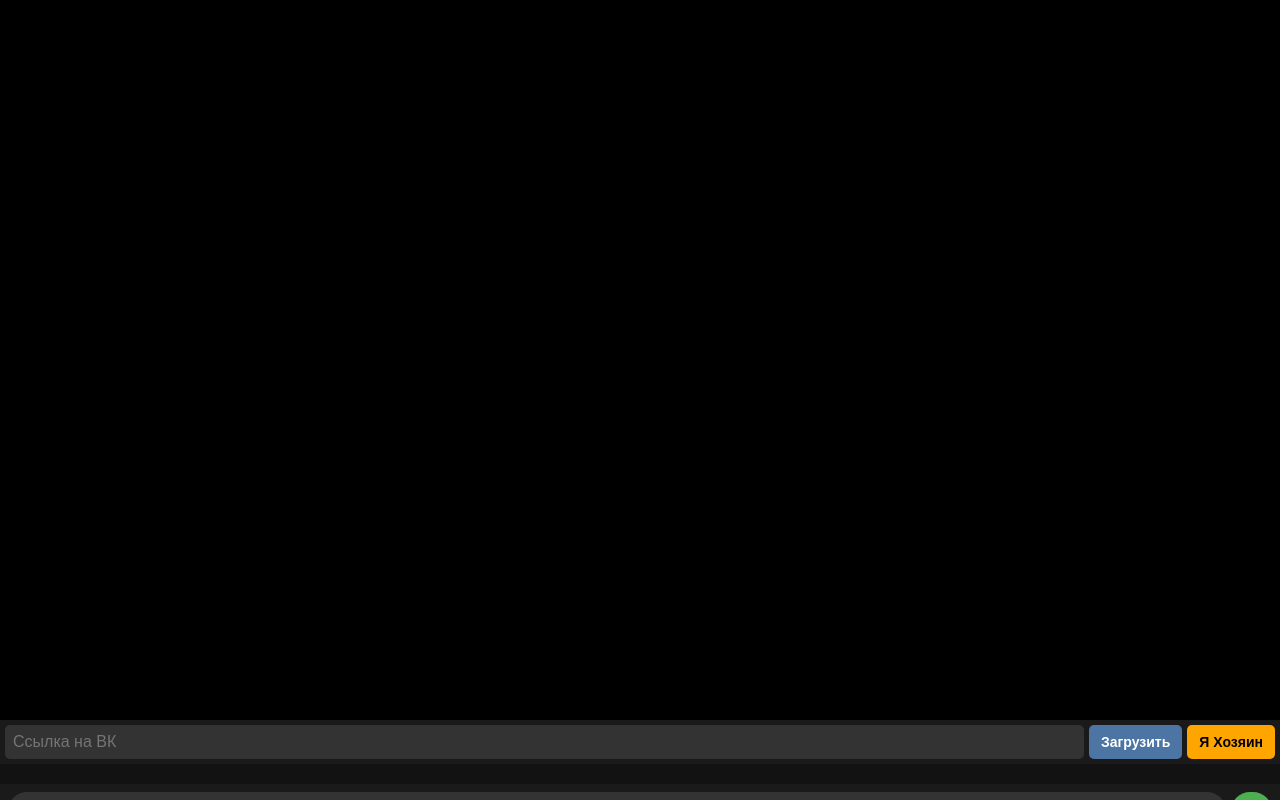
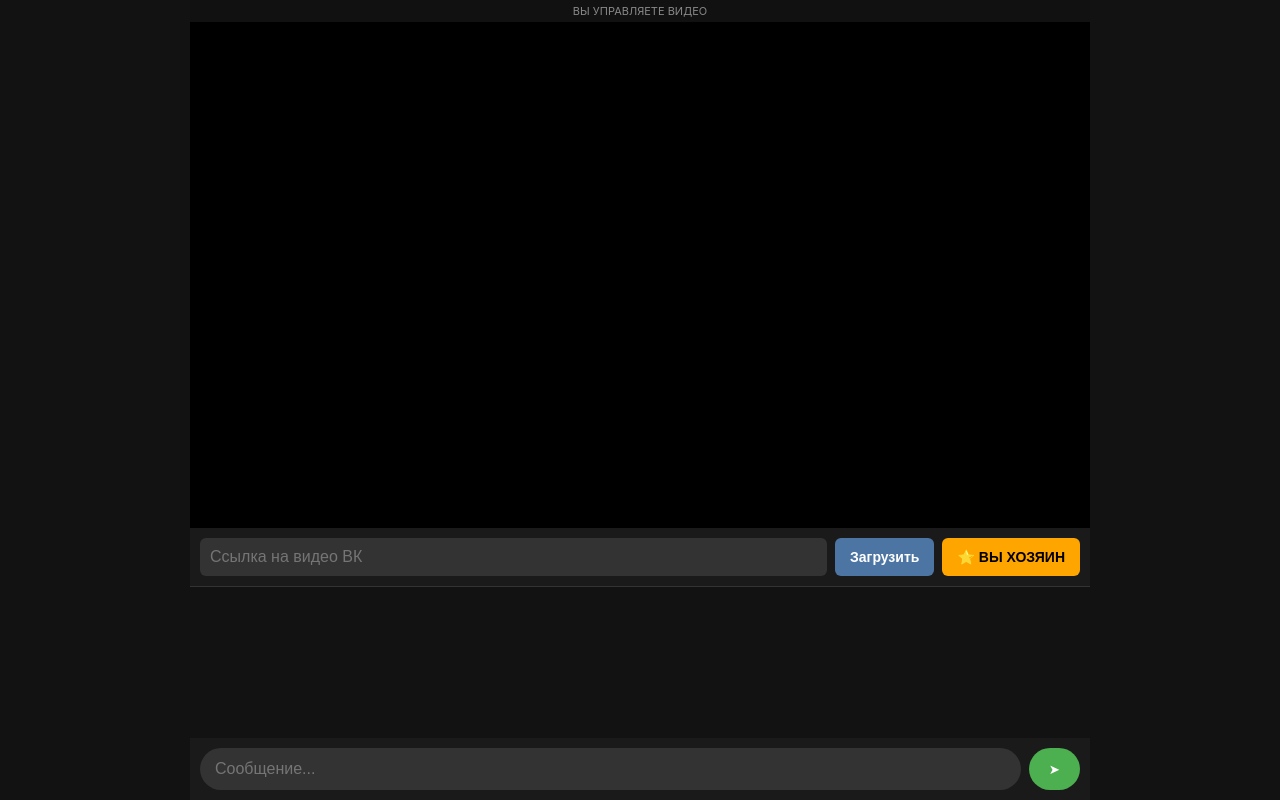
Before and after one commit to aywory/NRave, a website: page index.html in a window 1280 px wide. Both pictures are taken after a click on the button "Я Хозяин". Drawn offline with nearby package versions, Linux system fonts and the light colour scheme; no server answers.

Commit message:
Update index.html

```diff
--- a/index.html
+++ b/index.html
@@ -3,23 +3,25 @@
 
 <head>
     <meta charset="UTF-8">
-    <meta name="viewport" content="width=device-width, initial-scale=1.0, maximum-scale=1.0, user-scalable=0">
+    <meta name="viewport"
+        content="width=device-width, initial-scale=1.0, maximum-scale=1.0, user-scalable=0, viewport-fit=cover">
     <title>VK Together</title>
     <script src="https://cdn.socket.io/4.7.2/socket.io.min.js"></script>
     <script src="https://vk.com/js/api/videoplayer.js"></script>
     <style>
-        /* ГЛАВНЫЙ ФИКС ДЛЯ IOS: фиксируем body, чтобы он не прыгал */
+        /* Базовые настройки для всего экрана */
         html,
         body {
             margin: 0;
             padding: 0;
             width: 100%;
             height: 100%;
-            background: #000;
+            background: #121212;
             color: white;
-            font-family: sans-serif;
+            font-family: -apple-system, sans-serif;
+            overflow: hidden;
             position: fixed;
-            overflow: hidden;
+            /* Фикс для iOS */
         }
 
         .app-container {
@@ -27,43 +29,56 @@
             flex-direction: column;
             height: 100%;
             width: 100%;
+            max-width: 900px;
+            margin: 0 auto;
+            background: #1a1a1a;
         }
 
-        /* 1. ВИДЕО: Приклеиваем к верху */
-        .video-fixed-top {
+        /* БЛОК ВИДЕО */
+        .video-section {
             width: 100%;
+            flex-shrink: 0;
             background: #000;
-            flex-shrink: 0;
             z-index: 100;
         }
 
-        .video-ratio {
+        .video-wrapper {
             width: 100%;
             aspect-ratio: 16/9;
             position: relative;
+            background: #000;
         }
 
+        #vk_player_iframe {
+            width: 100%;
+            height: 100%;
+            border: none;
+            display: block;
+        }
+
+        /* ОВЕРЛЕЙ ДЛЯ МОБИЛ */
         #mobile-overlay {
             position: absolute;
             top: 0;
             left: 0;
             width: 100%;
             height: 100%;
-            background: rgba(0, 0, 0, 0.8);
+            background: rgba(0, 0, 0, 0.85);
             display: none;
             justify-content: center;
             align-items: center;
             z-index: 101;
             text-align: center;
-            font-size: 14px;
+            cursor: pointer;
         }
 
-        /* 2. УПРАВЛЕНИЕ: Компактно под видео */
+        /* ПАНЕЛЬ УПРАВЛЕНИЯ */
         .controls {
             display: flex;
-            gap: 5px;
-            padding: 5px;
+            gap: 8px;
+            padding: 10px;
             background: #1a1a1a;
+            border-bottom: 1px solid #333;
             flex-shrink: 0;
         }
 
@@ -72,55 +87,55 @@
             background: #333;
             color: white;
             border: none;
-            padding: 8px;
-            border-radius: 5px;
+            padding: 10px;
+            border-radius: 6px;
             font-size: 16px;
-            /* 16px предотвращает зум */
         }
 
         .controls button {
-            padding: 8px 12px;
+            padding: 10px 15px;
             border: none;
-            border-radius: 5px;
+            border-radius: 6px;
+            font-weight: bold;
+            cursor: pointer;
             font-size: 14px;
-            font-weight: bold;
         }
 
-        /* 3. ЧАТ: Занимает всё оставшееся место */
+        /* ЧАТ */
         #chat {
             flex-grow: 1;
             overflow-y: auto;
             background: #121212;
-            padding: 10px;
+            padding: 15px;
             display: flex;
             flex-direction: column;
-            gap: 5px;
+            gap: 8px;
             -webkit-overflow-scrolling: touch;
-            /* Плавный скролл для iOS */
         }
 
         .msg {
-            background: #222;
-            padding: 6px 10px;
-            border-radius: 10px;
-            font-size: 14px;
+            background: #2c2c2c;
+            padding: 8px 12px;
+            border-radius: 12px;
+            font-size: 15px;
             align-self: flex-start;
-            max-width: 90%;
+            max-width: 85%;
+            line-height: 1.4;
         }
 
         .msg b {
             color: #71aaeb;
-            margin-right: 5px;
+            margin-right: 6px;
         }
 
-        /* 4. ВВОД СООБЩЕНИЯ: Всегда внизу */
+        /* ВВОД СООБЩЕНИЯ */
         .chat-footer {
             display: flex;
-            gap: 5px;
-            padding: 8px;
+            gap: 8px;
+            padding: 10px;
             background: #1a1a1a;
             flex-shrink: 0;
-            padding-bottom: calc(8px + env(safe-area-inset-bottom));
+            padding-bottom: calc(10px + env(safe-area-inset-bottom));
         }
 
         #msgInput {
@@ -128,8 +143,8 @@
             background: #333;
             color: white;
             border: none;
-            padding: 10px;
-            border-radius: 20px;
+            padding: 12px 15px;
+            border-radius: 25px;
             font-size: 16px;
         }
 
@@ -137,19 +152,27 @@
             background: #4caf50;
             color: white;
             border: none;
-            padding: 0 15px;
-            border-radius: 20px;
+            padding: 0 20px;
+            border-radius: 25px;
         }
 
-        /* Фикс для маленьких экранов при открытой клавиатуре */
-        @media (max-height: 400px) {
-            .video-ratio {
-                width: 50%;
-                margin: 0 auto;
+        #status-bar {
+            font-size: 11px;
+            text-align: center;
+            padding: 4px;
+            color: #888;
+            background: #111;
+        }
+
+        /* Если экран очень низкий (клавиатура) */
+        @media (max-height: 450px) {
+            .controls {
+                display: none;
             }
 
-            .controls {
-                display: none;
+            .msg {
+                font-size: 13px;
+                padding: 5px 10px;
             }
         }
     </style>
@@ -158,25 +181,26 @@
 <body>
 
     <div class="app-container">
-        <!-- Блок видео (неподвижный) -->
-        <div class="video-fixed-top">
-            <div class="video-ratio">
+        <div id="status-bar">Подключение...</div>
+
+        <div class="video-section">
+            <div class="video-wrapper">
                 <div id="mobile-overlay" onclick="activateMobilePlayer()">
-                    <div>🍿 Видео готово!<br>Нажми сюда для синхронизации</div>
+                    <div>🍿 Видео готово!<br><small>Нажми сюда, чтобы смотреть с другом</small></div>
                 </div>
-                <div id="vk_player" style="width:100%; height:100%;"></div>
+                <div id="player-container" style="width:100%; height:100%;">
+                    <!-- Сюда вставим iframe -->
+                </div>
             </div>
             <div class="controls">
-                <input type="text" id="vkLink" placeholder="Ссылка на ВК">
+                <input type="text" id="vkLink" placeholder="Ссылка на видео ВК">
                 <button onclick="loadVideo()" style="background:#4c75a3; color:white;">Загрузить</button>
-                <button onclick="setMeAsHost()" style="background:orange;">Я Хозяин</button>
+                <button id="hostBtn" onclick="setMeAsHost()" style="background:#444; color:white;">Я Хозяин</button>
             </div>
         </div>
 
-        <!-- Чат (скроллится) -->
         <div id="chat"></div>
 
-        <!-- Ввод сообщения (прибит к низу) -->
         <div class="chat-footer">
             <input type="text" id="msgInput" placeholder="Сообщение...">
             <button class="btn-send" onclick="sendMessage()">➤</button>
@@ -186,19 +210,23 @@
     <script>
         const roomId = 'nrave_private_room_777';
         const socket = io('https://nrave.onrender.com');
-
         let player = null;
         let isHost = false;
         let currentVideoId = "";
         let hostActualState = 'pause';
 
         socket.on('connect', () => {
+            document.getElementById('status-bar').innerText = "✅ В комнате: " + roomId;
             socket.emit('joinRoom', roomId);
         });
 
         function setMeAsHost() {
             isHost = true;
-            alert("Вы теперь управляете комнатой");
+            const btn = document.getElementById('hostBtn');
+            btn.style.background = "orange";
+            btn.style.color = "black";
+            btn.innerText = "⭐ ВЫ ХОЗЯИН";
+            document.getElementById('status-bar').innerText = "ВЫ УПРАВЛЯЕТЕ ВИДЕО";
         }
 
         function loadVideo() {
@@ -214,12 +242,16 @@
 
         function initPlayer(videoId, startTime = 0) {
             currentVideoId = videoId;
-            const container = document.getElementById('vk_player');
-            container.innerHTML = '';
+            const container = document.getElementById('player-container');
             const parts = videoId.split('_');
+
+            // Создаем iframe
             const iframe = document.createElement('iframe');
+            iframe.id = "vk_player_iframe";
             iframe.src = `https://vk.com/video_ext.php?oid=${parts[0]}&id=${parts[1]}&js_api=1&autoplay=1`;
             iframe.allow = "autoplay; encrypted-media; fullscreen";
+
+            container.innerHTML = '';
             container.appendChild(iframe);
 
             if (!isHost) { document.getElementById('mobile-overlay').style.display = 'flex'; }
@@ -232,8 +264,8 @@
                         player.on('resumed', () => { if (isHost) { hostActualState = 'play'; sendEvent('play'); } });
                         player.on('paused', () => { if (isHost) { hostActualState = 'pause'; sendEvent('pause'); } });
                     });
-                } catch (e) { console.error(e); }
-            }, 500);
+                } catch (e) { console.error("Ошибка SDK:", e); }
+            }, 600);
         }
 
         function activateMobilePlayer() {
@@ -258,7 +290,10 @@
 
         socket.on('playerEvent', (data) => {
             if (isHost && data.action !== 'changeVideo') return;
-            if (data.action === 'changeVideo') { initPlayer(data.videoId, data.time); return; }
+            if (data.action === 'changeVideo') {
+                if (data.videoId !== currentVideoId) initPlayer(data.videoId, data.time);
+                return;
+            }
             if (player) {
                 if (data.state === 'play') player.play();
                 else if (data.state === 'pause') player.pause();
```
